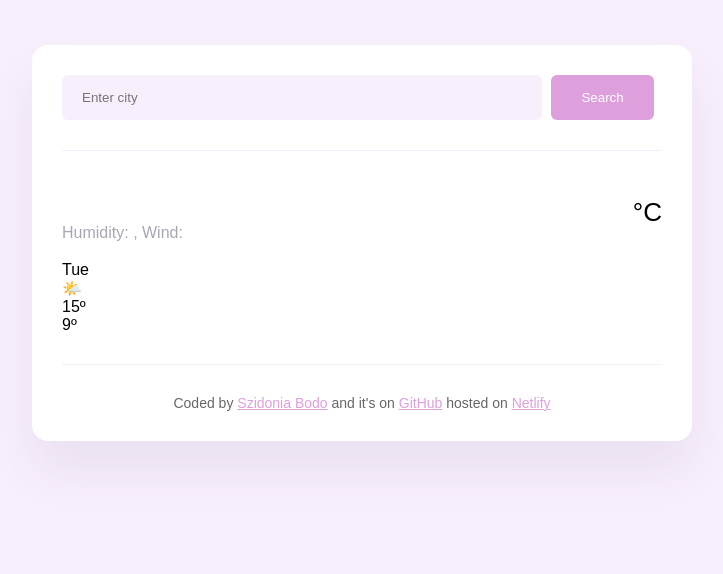
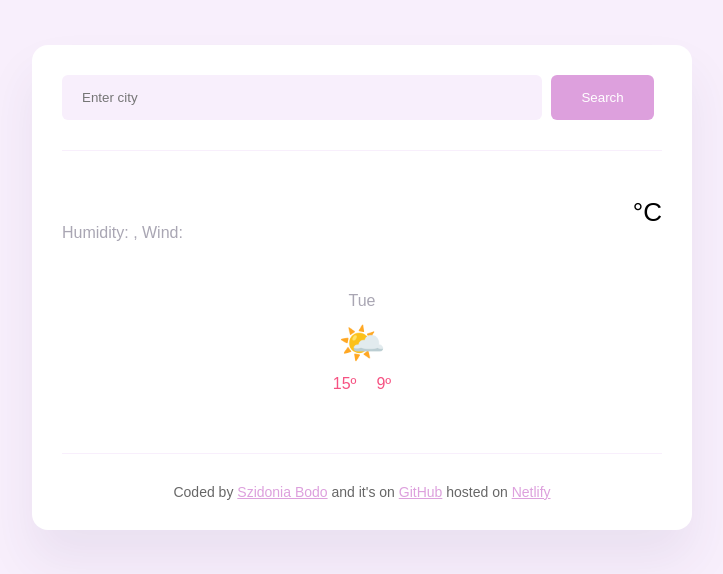
Before and after one commit to bodoszidi/WeatherApp, a plain HTML site: page index.html in a window 1280 px wide. Shown: the whole page, without its empty margins (278-1001 px from the left). Drawn offline with nearby package versions, Linux system fonts and the light colour scheme; no server answers; a web font is replaced by a local one.

Commit message:
adds style on forecast

```diff
--- a/src/weatherappstyle.css
+++ b/src/weatherappstyle.css
@@ -74,9 +74,39 @@ main {
     margin-top: 16px;
     font-size: 26px;
 }
+.weather-forecast {
+    display: flex;
+    justify-content: space-around;
+    margin-top: 30px;
+}
+
+.weather-forecast-date {
+    text-align: center;
+    color: rgba(39, 33, 66, 0.4);
+    font-size: 16px;
+    line-height: 20px;
+    margin-bottom: 10px;
+}
+.weather-forecast-icon {
+    font-size: 38px;
+    text-align: center;
+}
+.weather-forecast-temps {
+    text-align: center;
+    color: #f65282;
+    margin-top: 10px;
+    display: flex;
+    justify-content: center;
+}
+.weather-forecast-temp {
+    padding: 0 10px;
+
+}
+
 footer {
     border-top: 1px solid #F8EFFC;
     padding: 30px 0 0 0;
+    margin-top: 30px;
     text-align: center;
     font-size: 14px;
     color: rgba(0, 0, 0, 0.6);
```
